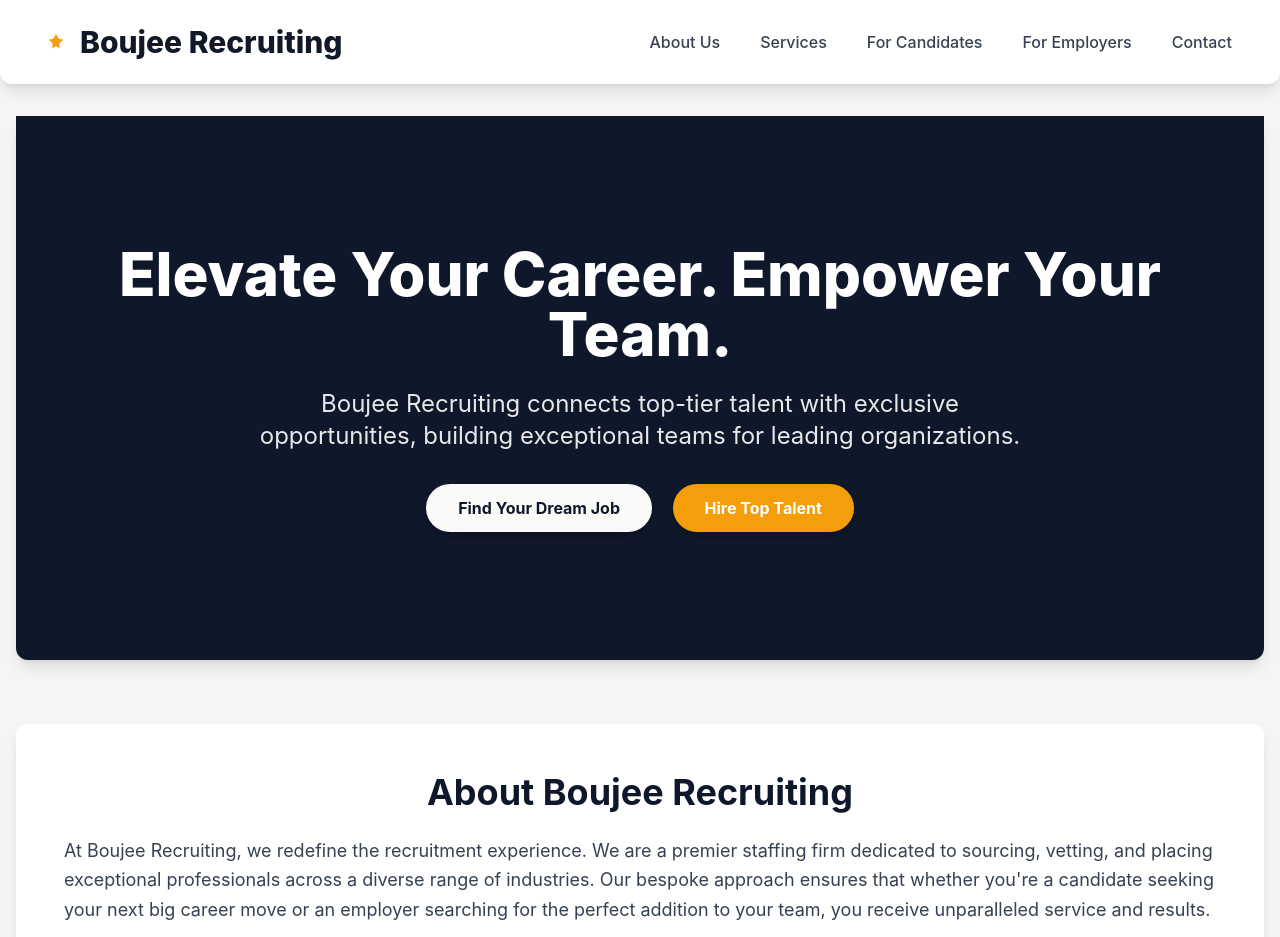
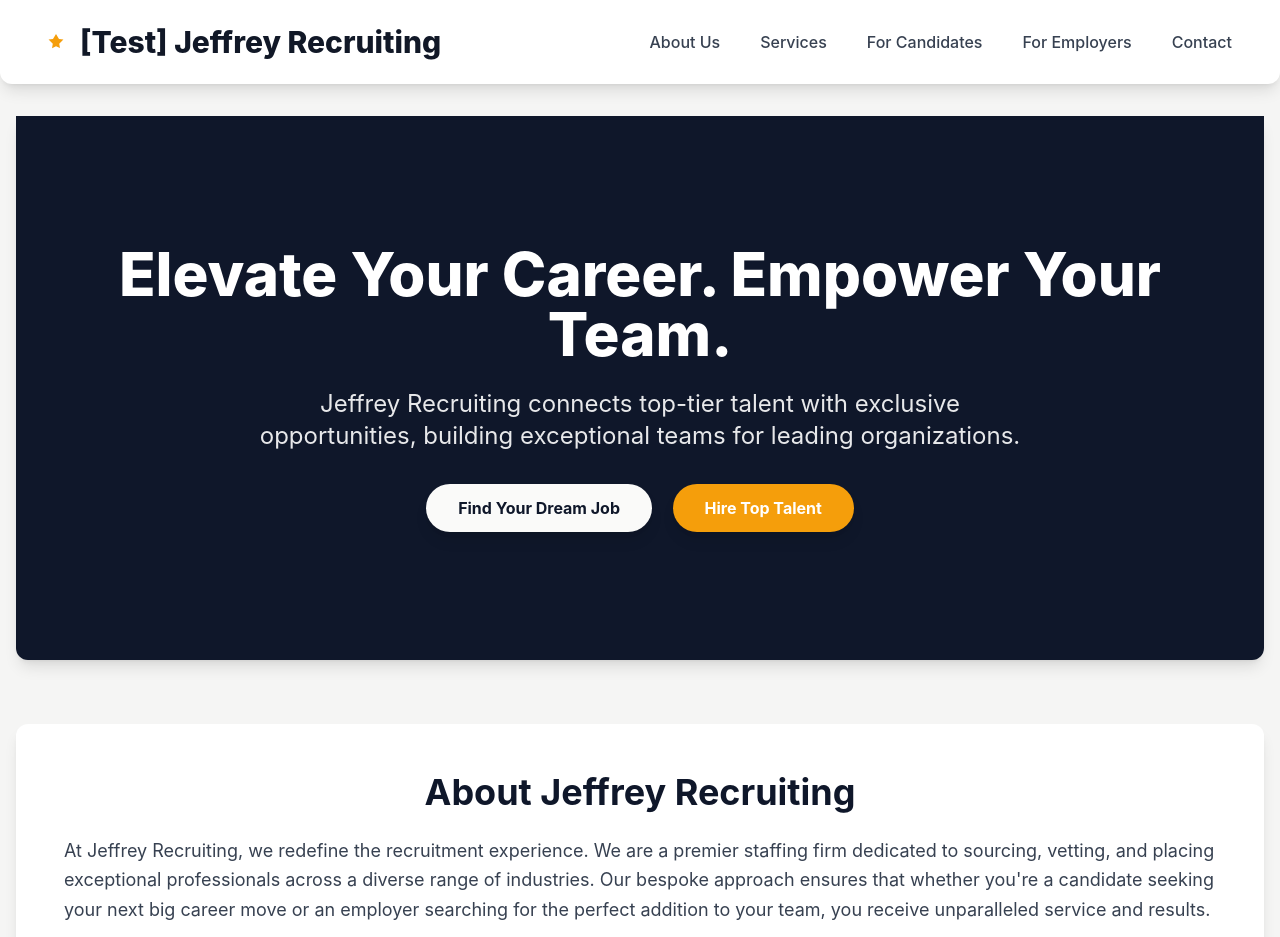
Before and after one commit to masoudassali/pocket-knife, a plain HTML site: page corkscrew.html in a window 1280 px wide. Shown: the top 937 px of the page. Drawn offline with nearby package versions, Linux system fonts and the light colour scheme; a script that the page names is missing.

Commit message:
Update corkscrew.html

```diff
--- a/corkscrew.html
+++ b/corkscrew.html
@@ -3,7 +3,7 @@
 <head>
     <meta charset="UTF-8">
     <meta name="viewport" content="width=device-width, initial-scale=1.0">
-    <title>[Test] Boujee Recruiting - Elevating Your Career & Team</title>
+    <title>Jeffrey Recruiting - Elevating Your Career & Team</title>
     <!-- Load Tailwind CSS from CDN for utility-first styling -->
     <script src="https://cdn.tailwindcss.com"></script>
     <style>
@@ -32,11 +32,11 @@
         <div class="container mx-auto flex justify-between items-center px-4">
             <!-- Logo/Company Name -->
             <a href="#" class="text-3xl font-extrabold text-gray-900 flex items-center">
-                <!-- Using a simple SVG icon for a "boujee" feel - a stylized crown or star could work -->
+                <!-- Using a simple SVG icon for a "Jeffrey" feel - a stylized crown or star could work -->
                 <svg class="w-8 h-8 mr-2 text-amber-500" fill="currentColor" viewBox="0 0 20 20">
                     <path fill-rule="evenodd" d="M10 12.583l-2.484 1.306.474-2.756L5.353 8.5l2.766-.401L10 5l1.881 3.099 2.766.401-2.637 2.533.474 2.756L10 12.583z" clip-rule="evenodd" />
                 </svg>
-                Boujee Recruiting
+                [Test] Jeffrey Recruiting
             </a>
             <!-- Navigation -->
             <nav class="hidden md:block">
@@ -65,7 +65,7 @@
                     Elevate Your Career. Empower Your Team.
                 </h1>
                 <p class="text-xl md:text-2xl mb-8 opacity-90 max-w-3xl mx-auto">
-                    Boujee Recruiting connects top-tier talent with exclusive opportunities, building exceptional teams for leading organizations.
+                    Jeffrey Recruiting connects top-tier talent with exclusive opportunities, building exceptional teams for leading organizations.
                 </p>
                 <div class="space-x-4">
                     <a href="#candidates-tools" class="inline-block bg-stone-50 text-slate-900 font-bold py-3 px-8 rounded-full shadow-lg hover:bg-stone-200 transition-all duration-300 transform hover:scale-105">
@@ -81,9 +81,9 @@
         <!-- About Us Section -->
         <section id="about" class="container mx-auto py-16 px-4">
             <div class="bg-white p-8 md:p-12 rounded-xl shadow-lg">
-                <h2 class="text-4xl font-bold text-slate-900 mb-6 text-center">About Boujee Recruiting</h2>
+                <h2 class="text-4xl font-bold text-slate-900 mb-6 text-center">About Jeffrey Recruiting</h2>
                 <p class="text-lg text-gray-700 mb-4 leading-relaxed">
-                    At Boujee Recruiting, we redefine the recruitment experience. We are a premier staffing firm dedicated to sourcing, vetting, and placing exceptional professionals across a diverse range of industries. Our bespoke approach ensures that whether you're a candidate seeking your next big career move or an employer searching for the perfect addition to your team, you receive unparalleled service and results.
+                    At Jeffrey Recruiting, we redefine the recruitment experience. We are a premier staffing firm dedicated to sourcing, vetting, and placing exceptional professionals across a diverse range of industries. Our bespoke approach ensures that whether you're a candidate seeking your next big career move or an employer searching for the perfect addition to your team, you receive unparalleled service and results.
                 </p>
                 <p class="text-lg text-gray-700 leading-relaxed">
                     With a focus on quality over quantity, we meticulously match talent with opportunity, fostering long-term success and growth for everyone involved. Our deep industry knowledge and extensive network allow us to identify hidden gems and connect them with organizations that truly value their expertise.
@@ -180,9 +180,9 @@
             <div class="bg-slate-900 text-white p-8 md:p-12 rounded-xl shadow-lg text-center">
                 <h2 class="text-4xl font-bold mb-6">Ready to Make Your Next Big Move?</h2>
                 <p class="text-xl mb-8 opacity-90 max-w-2xl mx-auto">
-                    Whether you're looking for your next career opportunity or seeking to build a stronger team, Boujee Recruiting is here to help.
+                    Whether you're looking for your next career opportunity or seeking to build a stronger team, Jeffrey Recruiting is here to help.
                 </p>
-                <a href="mailto:info@boujeerecruiting.com" class="inline-block bg-stone-50 text-slate-900 font-bold py-4 px-10 rounded-full shadow-xl hover:bg-stone-200 transition-all duration-300 transform hover:scale-105">
+                <a href="mailto:info@Jeffreyrecruiting.com" class="inline-block bg-stone-50 text-slate-900 font-bold py-4 px-10 rounded-full shadow-xl hover:bg-stone-200 transition-all duration-300 transform hover:scale-105">
                     Contact Us Today
                 </a>
                 <p class="mt-8 text-lg opacity-80">
@@ -195,7 +195,7 @@
     <!-- Footer Section -->
     <footer class="bg-gray-900 text-gray-300 py-8 mt-12 rounded-t-xl">
         <div class="container mx-auto text-center px-4">
-            <p>&copy; 2025 Boujee Recruiting. All rights reserved.</p>
+            <p>&copy; 2025 Jeffrey Recruiting. All rights reserved.</p>
             <div class="flex justify-center space-x-6 mt-4">
                 <a href="#" class="hover:text-white transition-colors duration-200">Privacy Policy</a>
                 <a href="#" class="hover:text-white transition-colors duration-200">Terms of Service</a>
```
